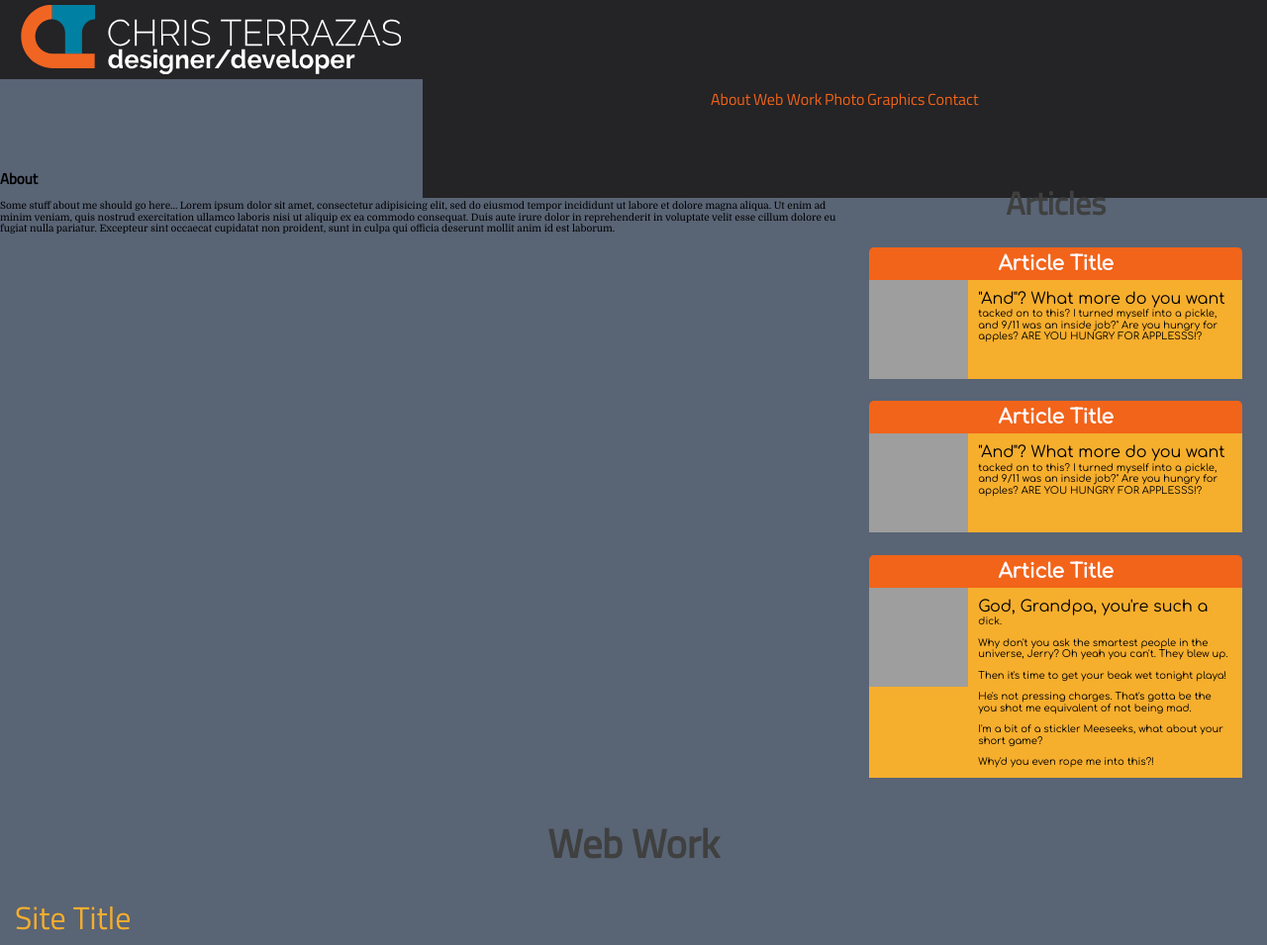
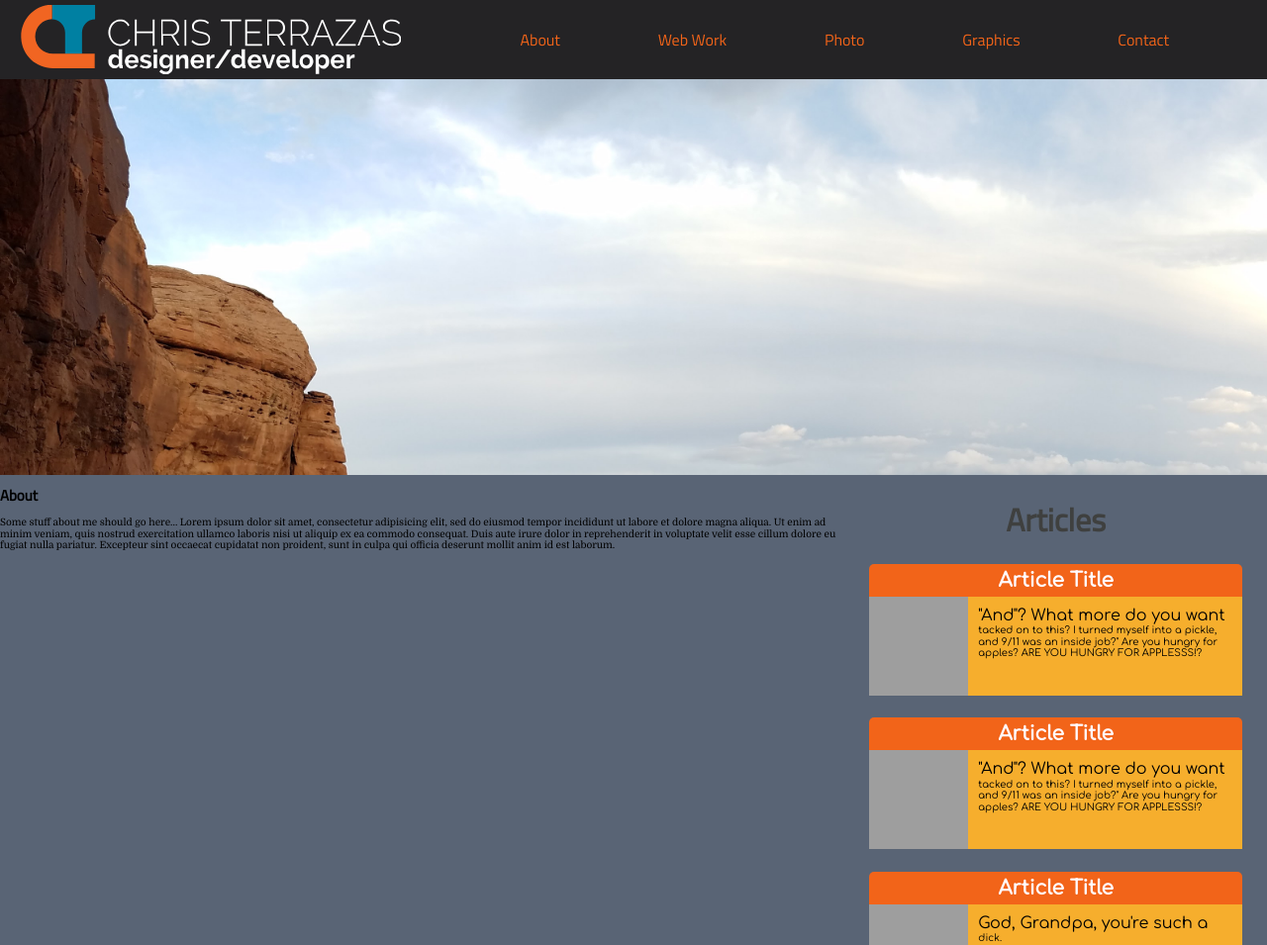
Before and after one commit to mrected/christerrazas.info, a PHP site: page / in a window 1280 px wide. Shown: the top 955 px of the page at 99% size. Run offline with PHP 8.4, Linux system fonts and the light colour scheme; some libraries are stand-ins or nearby versions; grey boxes are pictures that could not be loaded.

Commit message:
brand and nav layers now work correctly with the exception of the dropdown menu for small screens

```diff
--- a/css/style.css
+++ b/css/style.css
@@ -15,7 +15,7 @@ $heading-font-color:#575841;*/
 #nav {
   grid-area: nav;
   justify-self: center;
-  align-self: center;
+  align-self: start;
   height: 80px;
   width: 100%; }
 
@@ -46,25 +46,14 @@ $heading-font-color:#575841;*/
 .wrapper {
   /*height: 100vh;*/
   display: grid;
-<<<<<<< HEAD
-  /*grid-template-columns: repeat(2,1fr);*/
-  /*grid-template-rows: minmax($standard-height-small $standard-height auto);*/
-  grid-template-areas: "brand brand brand" "nav nav nav" "topImgDiv topImgDiv topImgDiv" "about about about" "articles articles articles" "web web web" "photo photo photo" "graphics graphics graphics" "contact contact contact" "footer footer footer"; }
+  grid-template-columns: repeat(2, 1fr);
+  grid-template-rows: minmax(80px 80px auto);
+  grid-template-areas: "brand brand brand" "nav nav nav" "topImg topImg topImg" "about about about" "articles articles articles" "web web web" "photo photo photo" "graphics graphics graphics" "contact contact contact" "footer footer footer"; }
   @media (min-width: 768px) {
     .wrapper {
       grid-template-columns: repeat(3, 1fr);
       grid-auto-rows: minmax(80px, auto);
-      grid-template-areas: "brand nav nav" "topImgDiv topImgDiv topImgDiv" "about about articles" "web web web" "photo photo photo" "graphics graphics graphics" "contact contact contact" "footer footer footer"; } }
-=======
-  grid-template-columns: repeat(auto, 1fr);
-  grid-auto-rows: minmax(60px, auto);
-  grid-template-areas: "brand brand brand" "nav nav nav" "topImg topImg topImg" "about about about" "articles articles articles" "web web web" "photo photo photo" "graphics graphics graphics" "contact contact contact" "footer footer footer"; }
-  @media (min-width: 768px) {
-    .wrapper {
-      grid-template-columns: repeat(3, 1fr);
-      grid-auto-rows: minmax(100px, auto);
       grid-template-areas: "brand nav nav" "topImg topImg topImg" "about about articles" "web web web" "photo photo photo" "graphics graphics graphics" "contact contact contact" "footer footer footer"; } }
->>>>>>> 3e6bf1590abd71036c9f3f315f11ad34756d6fbb
 
 * {
   box-sizing: border-box; }
@@ -98,17 +87,26 @@ h1, h2 {
 .navLink - individual li containing link for nav
 
 */
+#nav {
+  background-color: #242325; }
+
 #navbarLinks {
   display: flex;
   justify-content: center;
   align-items: center;
   height: 80px;
-  height: 200px;
-  background-color: #242325; }
+  /*height:200px;*/ }
   #navbarLinks ul {
+    display: flex;
+    flex-direction: column;
     list-style-type: none;
     margin: 0;
     padding: 0; }
+    @media (min-width: 475px) {
+      #navbarLinks ul {
+        width: 100%;
+        flex-direction: row;
+        justify-content: space-evenly; } }
 
 .navLink {
   text-align: center;
@@ -116,7 +114,8 @@ h1, h2 {
   .navLink a {
     display: inline-block;
     text-decoration: none;
-    font: 0.5rem "Titillium Web", sans-serif; }
+    font: 0.75rem "Titillium Web", sans-serif;
+    line-height: 1rem; }
   .navLink a:visited, .navLink a:link {
     color: #f26419; }
   .navLink a:hover, .navLink a:active {
@@ -220,8 +136,8 @@ h1, h2 {
     #topImgDiv img {
       max-width: 200%;
       position: absolute;
-      left: -775px;
-      top: -310px; }
+      left: 0px;
+      top: 0px; }
 
 .articleInfo {
   display: inline-flex; }
--- a/index.html
+++ b/index.html
@@ -24,20 +24,9 @@
 
 
 		<nav class="gridItem" id="nav">
-			<!-- <div id="navbar">
-				<div id="menuToggle">
-				  <div id="hamburger">
-				    <span></span>
-				    <span></span>
-				    <span></span>
-				  </div>
-				  <div id="cross">
-				    <span></span>
-				    <span></span>
-				  </div>
-				</div>
+			<div id="navbar">
 
-			</div> -->
+			</div>
 			<div id="navbarLinks">
 				<ul>
 					<li class="navLink"><a href="#">About</a></li>
--- a/js/scripts.js
+++ b/js/scripts.js
@@ -8,10 +8,10 @@ const imgWidth = $('#selectedTopImg').width();
 $('#selectedTopImg').height(Math.round(imgHeight)).width(Math.round(imgWidth));
 
 
-console.log(`height ${$('#selectedTopImg').height()} width ${$('#selectedTopImg').width()}`);
+// console.log(`height ${$('#selectedTopImg').height()} width ${$('#selectedTopImg').width()}`);
 
 $('#topImg').mousemove(function(event){
 	let imgCoordsX = event.pageX;
 	let imgCoordsY = event.pageY;
-	// console.log(`X: ${imgCoordsX} Y: ${imgCoordsY}`);
+	console.log(`X: ${imgCoordsX} Y: ${imgCoordsY}`);
 })
--- a/scss/effects/_menu-toggle-button.scss
+++ /dev/null
@@ -1,116 +0,0 @@
-#menuToggle{
-	span {
-	  display:block;
-	  background:#566973;
-	  border-radius:2px;
-	}
-	@media(min-width: $bp-xsmall){
-		display:none;
-	}
-}
-
-#menuToggle {
-  width:50px;
-  height:50px;
-  margin:0 auto;
-  position:relative;
-  cursor:pointer;
-  #hamburger {
-    position:absolute;
-    height:100%;
-    width:100%;
-    span {
-      width:40px;
-      height:4px;
-      position:relative;
-      /*top:10px;*/
-      left:5px;
-      margin:10px 0;
-      &:nth-child(1){
-      	transition:.25s ease-in-out;
-        transition-delay:.5s;
-      }
-      &:nth-child(2){
-      	transition:.25s ease-in-out;
-        transition-delay:.625s;
-      }
-      &:nth-child(3){
-      	transition:.25s ease-in-out;
-        transition-delay:.75s;
-      }
-    }
-  }
-  #cross {
-    position:absolute;
-    height:100%;
-    width:100%;
-    transform:rotate(45deg);
-    span{
-      &:nth-child(1){
-        height:0%;
-        width:4px;
-        position:absolute;
-        top:10%;
-        left:23px;
-        transition:.25s ease-in-out;
-        transition-delay:0s;
-      }
-      &:nth-child(2){
-        width:0%;
-        height:4px;
-        position:absolute;
-        left:10%;
-        top:23px;
-        transition:.25s ease-in-out;
-        transition-delay:0s;
-      }
-    }
-  }
-}
-
-#nav.open{
-    transition:1s ease-in-out;
-    transition-delay:1s;
-    height:400px;
-    .navLink a{
-      display: flex;
-    }
-}
-
-#menuToggle.open {
-  #hamburger {
-    span {
-      width:0%;
-      &:nth-child(1){
-      	transition:.25s ease-in-out;
-        transition-delay:0s;
-      }
-      &:nth-child(2){
-      	transition:.25s ease-in-out;
-        transition-delay:.125s;
-      }
-      &:nth-child(3){
-      	transition:.25s ease-in-out;
-        transition-delay:.25s;
-      }
-    }
-  }
-
-  #cross {
-    span {
-      &:nth-child(1){
-        height:80%;
-        transition:.25s ease-in-out;
-        transition-delay:.625s;
-      }
-    }
-    span {
-      &:nth-child(2){
-        width:80%;
-        transition:.25s ease-in-out;
-        transition-delay:.375s;
-      }
-    }
-  }
-
-}
--- a/scss/layout/_grid.scss
+++ b/scss/layout/_grid.scss
@@ -8,7 +8,7 @@
 
 #nav{
 	grid-area: nav;justify-self: center;
-	align-self: center;
+	align-self: start;
 	height: $standard-height;
 	width: 100%;
 }
@@ -49,8 +49,8 @@
 .wrapper{
 	/*height: 100vh;*/
 	display:grid;
-	/*grid-template-columns: repeat(2,1fr);*/
-	/*grid-template-rows: minmax($standard-height-small $standard-height auto);*/
+	grid-template-columns: repeat(2,1fr);
+	grid-template-rows: minmax($standard-height $standard-height auto);
 	grid-template-areas:
 	"brand brand brand"
 	"nav nav nav"
--- a/scss/sections/_nav.scss
+++ b/scss/sections/_nav.scss
@@ -5,7 +5,7 @@
 */
 
 #nav{
-
+	background-color: $nav-color;
 }
 
 #navbarLinks{
@@ -13,14 +13,20 @@
 	justify-content: center;
 	align-items: center;
 	height: $standard-height;
-	height:200px;
-	background-color: $nav-color;
+	/*height:200px;*/
+
 
 	ul{
-
+		display: flex;
+		flex-direction: column;
 		list-style-type: none;
 		margin:0;
 		padding: 0;
+		@media(min-width: $bp-xsmall){
+			width:100%;
+			flex-direction: row;
+			justify-content: space-evenly;
+		}
 	}
 
 }
@@ -32,7 +38,8 @@
 		display: inline-block;
 
 		text-decoration: none;
-		font: .5rem $heading-font;
+		font: .75rem $heading-font;
+		line-height: 1rem;
 	}
 
 	& a:visited, & a:link{
--- /dev/null
+++ b/scss/sections/_topImg.scss
@@ -0,0 +1,16 @@
+#topImg{
+	background-color: red;
+
+	&Div{
+		width:100%;
+		height: 400px;
+		position: relative;
+		overflow: hidden;
+		img{
+			max-width: 200%;
+			position: absolute;
+			left: 0px;
+			top:0px;
+		}
+	}
+}
--- a/scss/style.scss
+++ b/scss/style.scss
@@ -3,8 +3,7 @@
 		'base/base',
 		'sections/brand',
 		'sections/nav',
-		'effects/menu-toggle-button',
-		'sections/topImgDiv',
+		'sections/topImg',
 		'sections/about',
 		'sections/articles',
 		'sections/web-work',
```
Also changed, not shown: other parts of css/style.css (+0 -83 lines), 1 other file.
